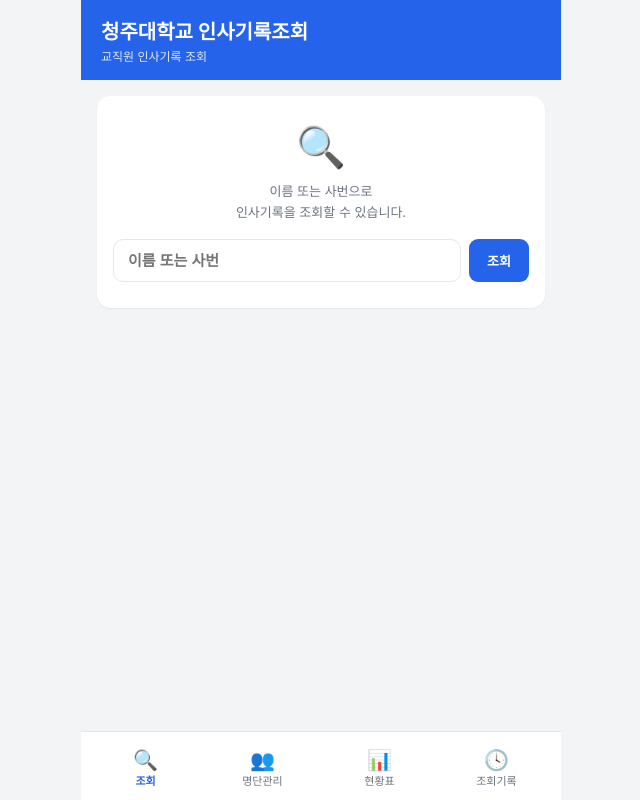
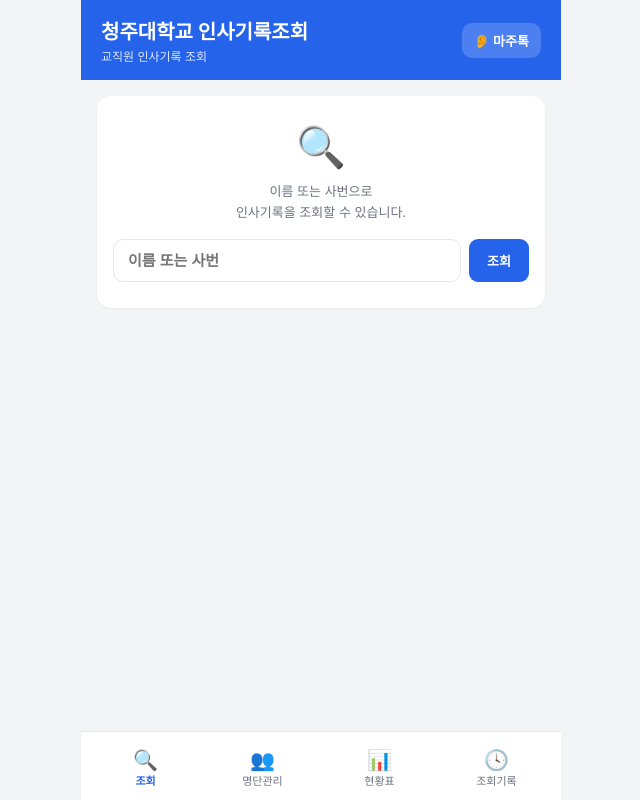
Before and after one commit to jjorribbong/work, a plain HTML site: page index.html in a window 1280 px wide. Shown: the whole page, without its empty margins (319-959 px from the left). Drawn offline with nearby package versions, Linux system fonts and the light colour scheme.

Commit message:
메인 화면 헤더에 마주톡 바로가기 링크 추가
Co-Authored-By: Claude Opus 5.5 <noreply@anthropic.com>
Claude-Session: https://claude.ai/code/session_01BjrUEVTEkSErPNWny1PreU

```diff
--- a/index.html
+++ b/index.html
@@ -46,6 +46,18 @@
   }
 
   header h1 { font-size: 20px; font-weight: 700; }
+  header .head-row { display: flex; align-items: center; justify-content: space-between; gap: 10px; }
+  header .shortcut {
+    flex: 0 0 auto;
+    background: rgba(255,255,255,0.18);
+    color: #fff;
+    text-decoration: none;
+    font-size: 13px;
+    font-weight: 700;
+    padding: 8px 12px;
+    border-radius: 10px;
+    white-space: nowrap;
+  }
   header .sub { font-size: 12px; opacity: 0.85; margin-top: 2px; }
 
   main {
@@ -306,8 +318,13 @@
 <div id="app">
 
   <header>
-    <h1>청주대학교 인사기록조회</h1>
-    <div class="sub">교직원 인사기록 조회</div>
+    <div class="head-row">
+      <div>
+        <h1>청주대학교 인사기록조회</h1>
+        <div class="sub">교직원 인사기록 조회</div>
+      </div>
+      <a class="shortcut" href="talk/index.html" title="청각장애인 대화 도우미">👂 마주톡</a>
+    </div>
   </header>
 
   <main>
```
